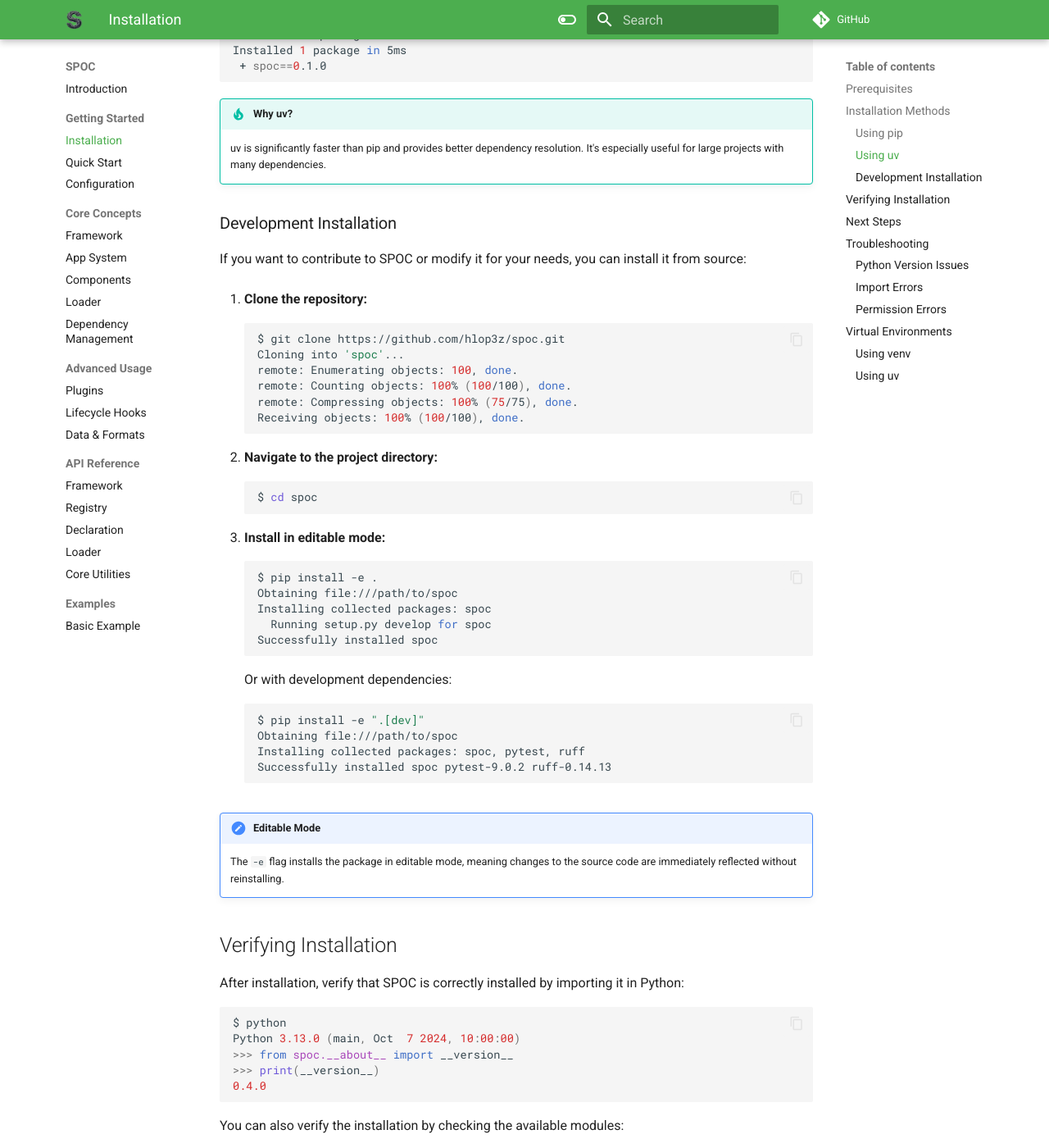
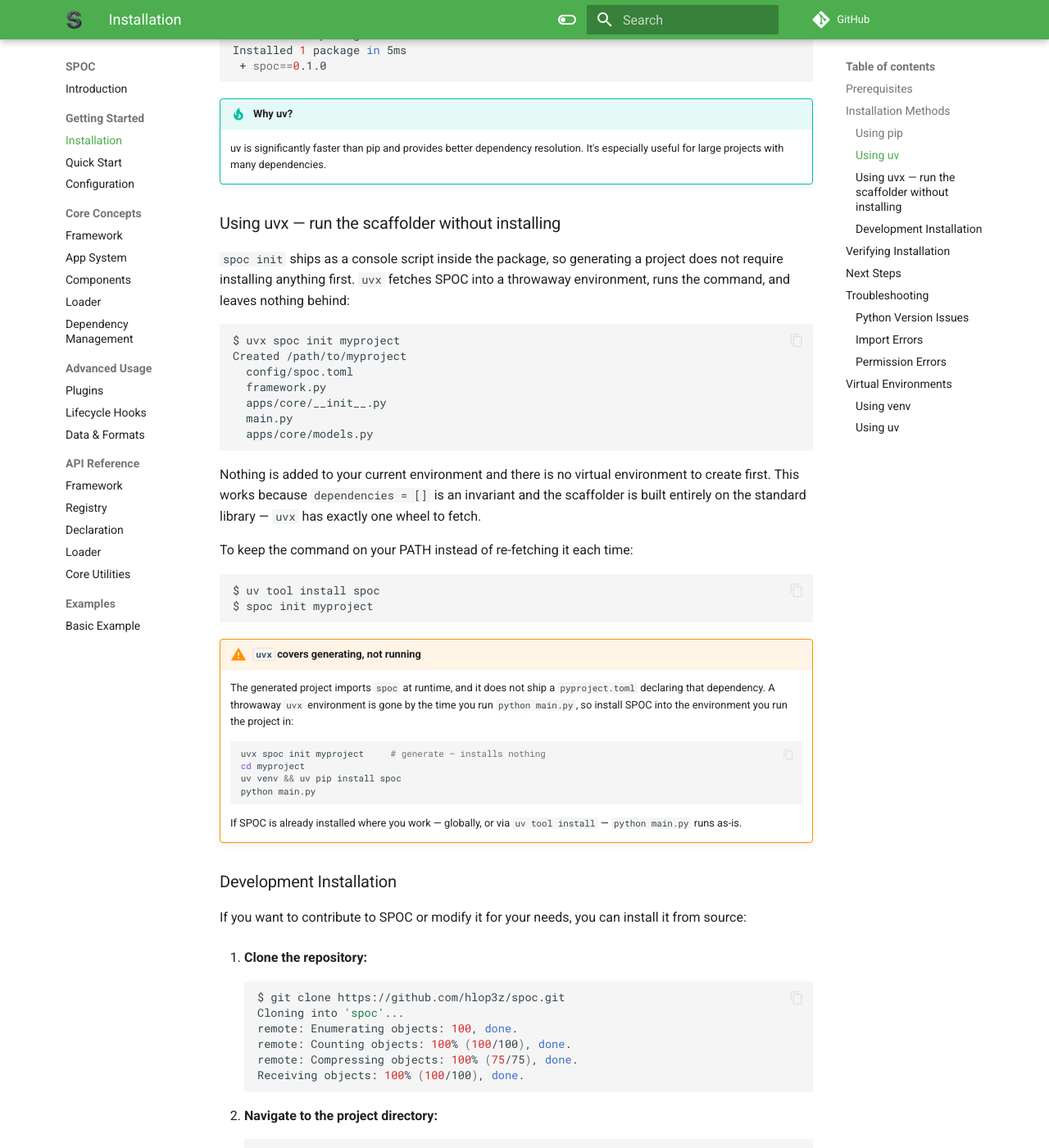
Before and after one commit to hlop3z/spoc, an MkDocs documentation site: the page built from docs/docs/getting-started/installation.md, in a window 1280 px wide and 1400 px high, scrolled down 961 px. Shown: the whole window at 82% size. Built offline with MkDocs 1.6.1 and Material for MkDocs 9.7.7, drawn with Linux system fonts in a browser that asks for light colours; comment, search, counter and statistics services are not loaded.

Commit message:
docs: document running the scaffolder with uvx
`spoc init` ships as a console script and the package resolves to a single
dependency-free wheel, so `uvx spoc init` generates a project without installing
anything first. No documentation said so.

The path is documented with the limit it actually has: the generated project
imports `spoc` at runtime and carries no `pyproject.toml` declaring that
dependency, so a throwaway uvx environment is gone by the time `python main.py`
runs. The installation guide carries the full sequence and the caveat;
quick-start and the README link to it rather than restating it.

````diff
--- a/docs/docs/getting-started/installation.md
+++ b/docs/docs/getting-started/installation.md
@@ -46,6 +46,53 @@
 
 !!! tip "Why uv?"
     uv is significantly faster than pip and provides better dependency resolution. It's especially useful for large projects with many dependencies.
+
+### Using uvx — run the scaffolder without installing
+
+`spoc init` ships as a console script inside the package, so generating a project does
+not require installing anything first. `uvx` fetches SPOC into a throwaway environment,
+runs the command, and leaves nothing behind:
+
+<!-- termynal -->
+
+```bash
+$ uvx spoc init myproject
+Created /path/to/myproject
+  config/spoc.toml
+  framework.py
+  apps/core/__init__.py
+  main.py
+  apps/core/models.py
+```
+
+Nothing is added to your current environment and there is no virtual environment to
+create first. This works because `dependencies = []` is an invariant and the scaffolder
+is built entirely on the standard library — `uvx` has exactly one wheel to fetch.
+
+To keep the command on your PATH instead of re-fetching it each time:
+
+<!-- termynal -->
+
+```bash
+$ uv tool install spoc
+$ spoc init myproject
+```
+
+!!! warning "`uvx` covers generating, not running"
+    The generated project imports `spoc` at runtime, and it does not ship a
+    `pyproject.toml` declaring that dependency. A throwaway `uvx` environment is gone by
+    the time you run `python main.py`, so install SPOC into the environment you run the
+    project in:
+
+    ```bash
+    uvx spoc init myproject     # generate — installs nothing
+    cd myproject
+    uv venv && uv pip install spoc
+    python main.py
+    ```
+
+    If SPOC is already installed where you work — globally, or via `uv tool install` —
+    `python main.py` runs as-is.
 
 ### Development Installation
 
````
Also changed, not shown: docs/docs/getting-started/quick-start.md (+13 -0 lines), README.md.
